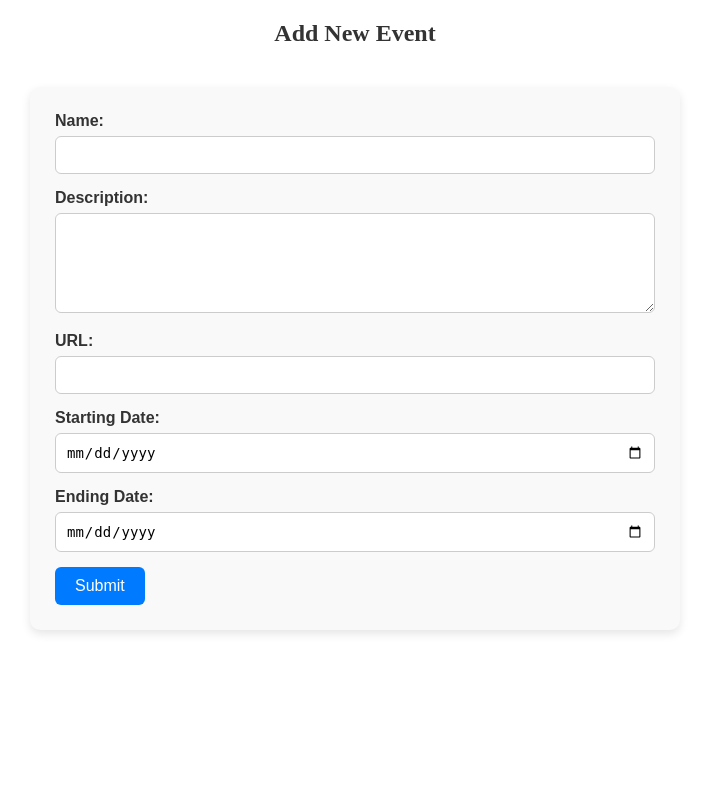
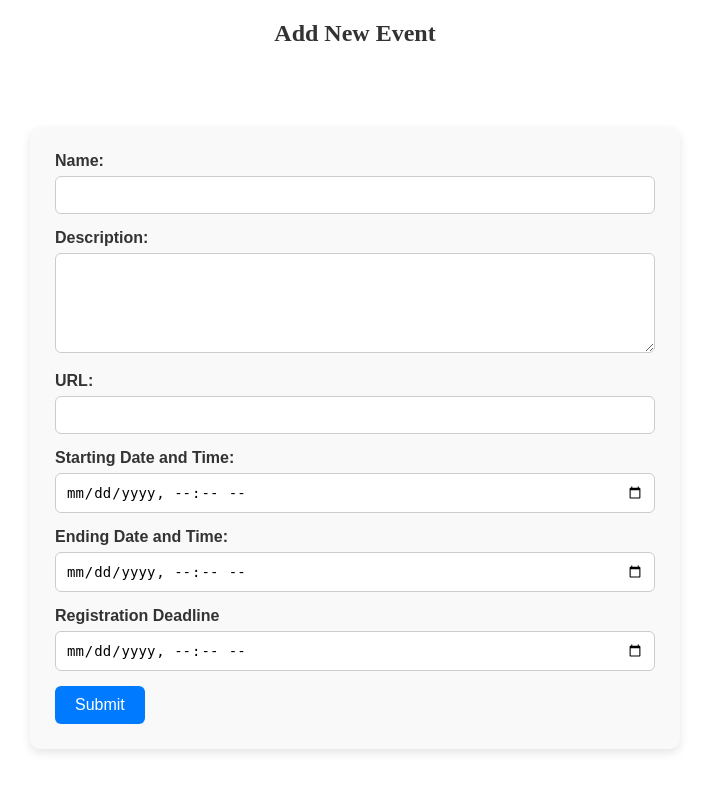
Before and after one commit to cscprof/FBC_Integration, a Flask app: page /add-event in a window 1280 px wide. Shown: the whole page, without its empty margins (285-994 px from the left). Run offline with Flask 3, Linux system fonts and the light colour scheme; one stand-in notice (Sample message) is shown.

Commit message:
improved add event page

```diff
--- a/app/siteCalendar/routes.py
+++ b/app/siteCalendar/routes.py
@@ -14,28 +14,32 @@
         url = request.form.get('url', '').strip()
         starting_date_raw = request.form.get('starting_date', '').strip()
         ending_date_raw = request.form.get('ending_date', '').strip()
+        deadline_raw = request.form.get('deadline', '').strip()
+        deadline = datetime.fromisoformat(deadline_raw) if deadline_raw else None
+        posting_date = datetime.now()
 
         if not name:
             flash("Name is required.", "error")
             return render_template('addEvent.html', form=request.form)
 
-        try:
-            starting_date = datetime.fromisoformat(starting_date_raw).date() if starting_date_raw else None
-            ending_date = datetime.fromisoformat(ending_date_raw).date() if ending_date_raw else None
-        except ValueError:
-            flash("Dates must be in YYYY-MM-DD format.", "error")
+        starting_date = datetime.fromisoformat(starting_date_raw)
+        ending_date = datetime.fromisoformat(ending_date_raw)
+
+        if ending_date <= starting_date:
+            print(ending_date, starting_date)
+            print('whu is this firing')
+            flash("Ending date and time must be after the starting date and time.", "error")
             return render_template('addEvent.html', form=request.form)
 
         conn = None
         try:
-            print('huh')
             conn = get_db_connection()
             with conn.cursor() as cursor:
                 sql = """
-                    INSERT INTO events (name, description, url, start_date, end_date, user_id, status)
-                    VALUES (%s, %s, %s, %s, %s, %s, %s)
+                    INSERT INTO events (name, description, url, start_date, end_date, user_id, status, posting_date, registration_deadline)
+                    VALUES (%s, %s, %s, %s, %s, %s, %s, %s, %s)
                 """
-                cursor.execute(sql, (name, description, url or None, starting_date, ending_date, 1, 'pending'))
+                cursor.execute(sql, (name, description, url or None, starting_date, ending_date, 1, 'pending', posting_date, deadline))
             conn.commit()
         except DatabaseError as e:
             print(e)
--- a/app/templates/addEvent.html
+++ b/app/templates/addEvent.html
@@ -4,10 +4,40 @@
 
 {% block head_extra %}
 <style>
+  /* 🔔 Flash message styling */
+  .flashes {
+    list-style: none;
+    padding: 0;
+    margin: 0;
+  }
+
+  .flashes li {
+    position: absolute;
+    top: 20px;
+    left: 50%;
+    transform: translateX(-50%);
+    background-color: #f44336; /* red */
+    color: white;
+    padding: 12px 25px;
+    border-radius: 6px;
+    box-shadow: 0 4px 10px rgba(0, 0, 0, 0.2);
+    font-family: Arial, sans-serif;
+    font-size: 16px;
+    z-index: 1000;
+    text-align: center;
+    animation: fadeOut 5s ease forwards;
+  }
+
+  @keyframes fadeOut {
+    0% { opacity: 1; }
+    80% { opacity: 1; }
+    100% { opacity: 0; visibility: hidden; }
+  }
+
   /* Basic form styling */
   form {
     max-width: 600px;
-    margin: 40px auto;
+    margin: 80px auto 40px; /* extra top margin to avoid overlapping flash */
     padding: 25px;
     background-color: #f9f9f9;
     border-radius: 10px;
@@ -24,7 +54,7 @@
 
   input[type="text"],
   input[type="url"],
-  input[type="date"],
+  input[type="datetime-local"],
   textarea {
     width: 100%;
     padding: 10px;
@@ -70,6 +100,17 @@
 {% endblock %}
 
 {% block content %}
+
+{% with messages = get_flashed_messages() %}
+  {% if messages %}
+    <ul class="flashes">
+      {% for message in messages %}
+        <li>{{ message }}</li>
+      {% endfor %}
+    </ul>
+  {% endif %}
+{% endwith %}
+
 <h2>Add New Event</h2>
 <form method="POST">
   <label for="name">Name:</label>
@@ -81,11 +122,14 @@
   <label for="url">URL:</label>
   <input type="url" id="url" name="url" required>
 
-  <label for="starting_date">Starting Date:</label>
-  <input type="date" id="starting_date" name="starting_date" required>
+  <label for="starting_date">Starting Date and Time:</label>
+  <input type="datetime-local" id="starting_date" name="starting_date" required>
 
-  <label for="ending_date">Ending Date:</label>
-  <input type="date" id="ending_date" name="ending_date" required>
+  <label for="ending_date">Ending Date and Time:</label>
+  <input type="datetime-local" id="ending_date" name="ending_date" required>
+
+  <label for="deadline">Registration Deadline</label>
+  <input type="datetime-local" id="deadline" name="deadline" >
 
   <input type="submit" value="Submit">
 </form>
```
